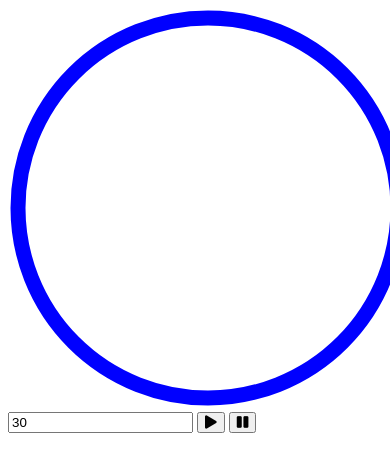
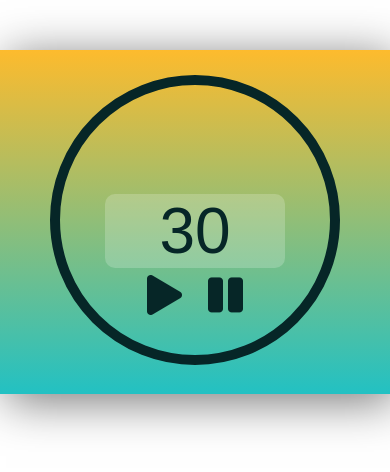
Before and after one commit to EmmaDawsonDev/countdown-timer, a plain HTML site: page index.html in a window 390 px wide. Drawn offline with Linux system fonts and the light colour scheme.

Commit message:
add css styling

```diff
--- a/index.html
+++ b/index.html
@@ -8,15 +8,23 @@
     <link rel="stylesheet" href="style.css">
 </head>
 <body>
+    <div class="container">
+
     <svg height="400" width="400">
         <circle r="190" cx="200" cy="200"
-        fill="transparent" stroke="blue"
+        fill="transparent" stroke="#062627"
         stroke-width="15"
         transform="rotate(-90 200 200)" />
     </svg>
+
+<div class="inputs">
     <input id="duration" type="text" value="30">
+    <br>
     <button id="start"><i class="fas fa-play"></i></button>
     <button id="pause"><i class="fas fa-pause"></i></button>
+</div>
+</div>
+
     <script src="timer.js"></script>
     <script src="index.js"></script>
 </body>
--- a/style.css
+++ b/style.css
@@ -0,0 +1,85 @@
+body {
+    margin: 0;
+    padding: 0;
+    box-sizing: border-box;
+}
+
+.container {
+    margin: 50px auto;
+    text-align: center;
+    padding: 50px;
+    max-width: 500px;
+    border-radius: 20px;
+    display: relative;
+    background: rgb(34,193,195);
+background: linear-gradient(0deg, rgba(34,193,195,1) 0%, rgba(253,187,45,1) 100%);
+-webkit-box-shadow: 6px 7px 45px 0px rgba(117,117,117,1);
+-moz-box-shadow: 6px 7px 45px 0px rgba(117,117,117,1);
+box-shadow: 6px 7px 45px 0px rgba(117,117,117,1);
+}
+
+
+.inputs {
+    display: inline-block;
+    position: absolute;
+    top: 25%;
+    left: 0;
+    right: 0;
+}
+
+input {
+    font-size: 5rem;
+    max-width: 220px;
+    text-align: center;
+    border: none;
+    background-color: rgba(255, 255,255, 0.2);
+    color: #062627;
+    border-radius: 10px;
+}
+
+button {
+    font-size: 3rem;
+    background-color: transparent;
+    border: none;
+    color: #062627;
+    margin: 10px;
+}
+
+@media only screen and (max-width: 600px) {
+    .container {
+        width: 100%;
+        padding: 20px 0px;
+    }
+
+    .inputs {
+        top: 23%;
+    }
+    input {
+        font-size: 4rem;
+        max-width: 180px;
+        padding: 0;
+
+    }
+    button {
+        font-size: 2.5rem;
+        margin: 5px;
+    }
+}
+
+@media only screen and (max-width: 450px) {
+    .container {
+        border-radius: 0;
+        padding: 20px 0px;
+    }
+    svg {
+        width: 300px;
+        height: 300px;
+    }
+    circle {
+        r: 140px;
+        cx: 250px;
+        cy: 150px;
+        stroke-width: 10px;
+    }
+
+}
```
